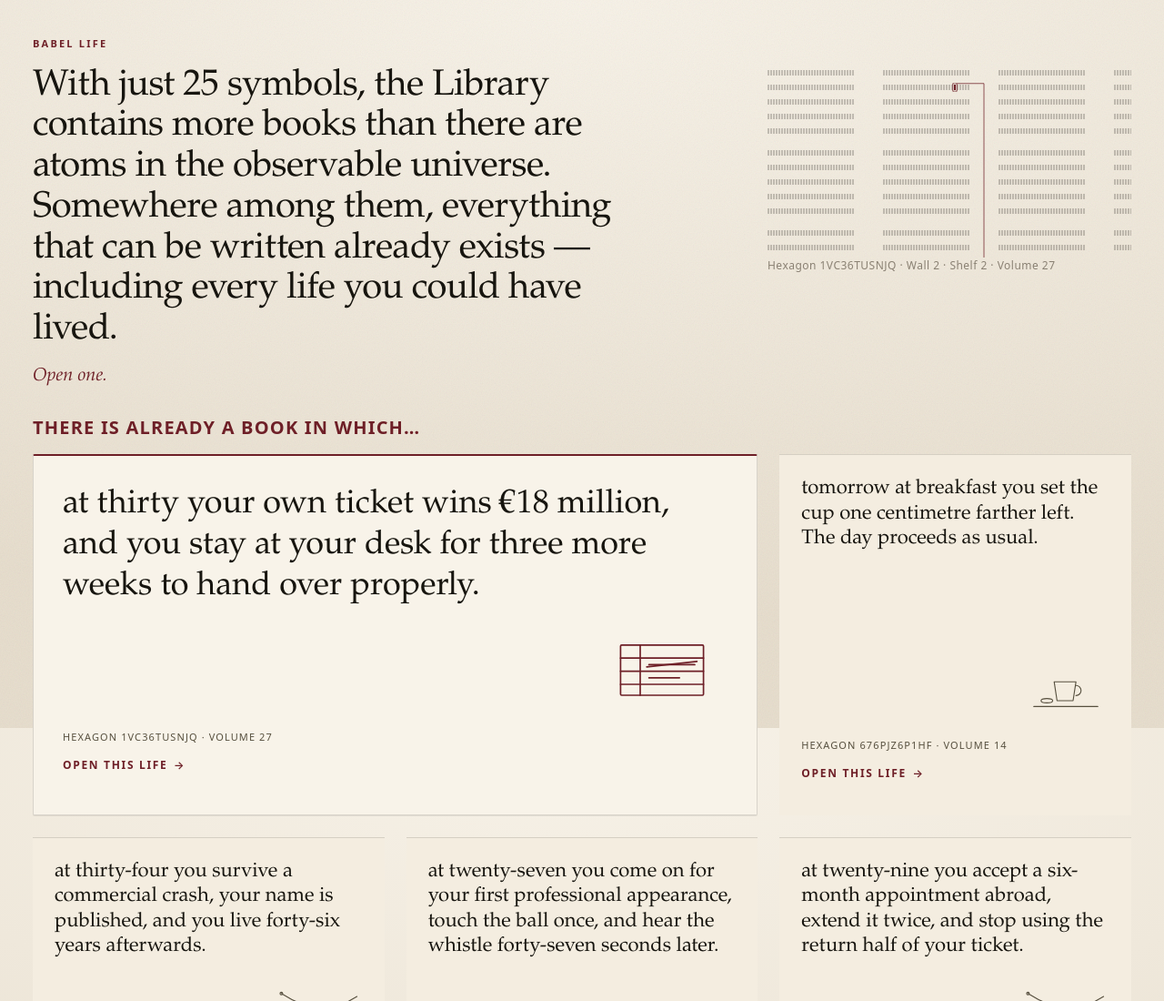
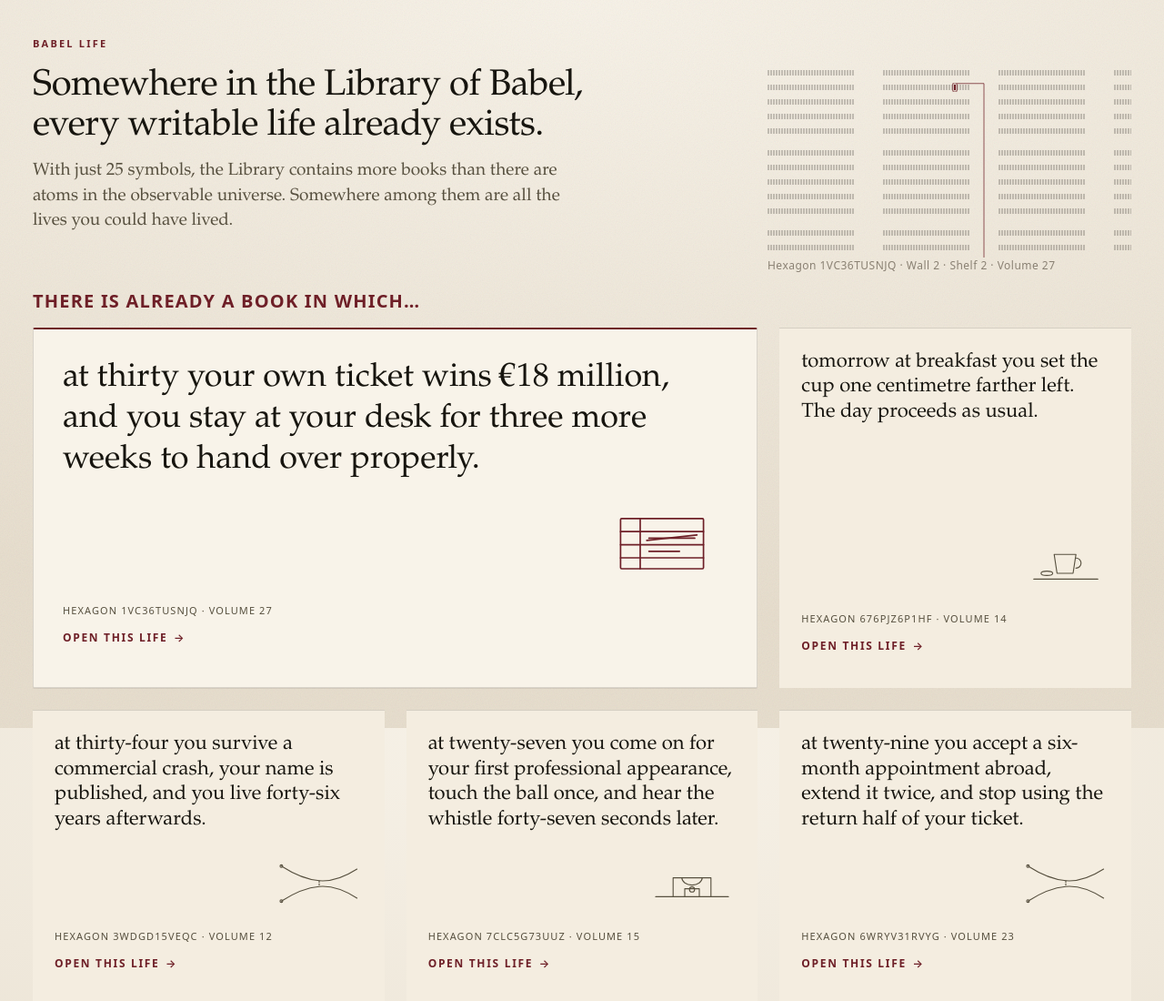
Before and after one commit to rolandojf-gif/babel-life, a website built with Vite: page index.html in a window 1280 px wide. Shown: the top 1100 px of the page at 91% size. Built offline with nearby package versions, Linux system fonts and the light colour scheme.

Commit message:
refine Babel Life hero hierarchy

```diff
--- a/index.html
+++ b/index.html
@@ -18,7 +18,7 @@
           <div class="masthead">
             <p class="eyebrow">BABEL LIFE</p>
             <h1 class="masthead__heading">
-              With just 25 symbols, the Library contains more books than there are atoms in the observable universe. Somewhere among them, everything that can be written already exists — including every life you could have lived.
+              Somewhere in the Library of Babel, every writable life already exists.
             </h1>
           </div>
           <p class="static-premise">
--- a/src/content/copy.ts
+++ b/src/content/copy.ts
@@ -1,7 +1,8 @@
 /** Every visitor-facing string outside the catalog. */
 export const copy = {
   eyebrow: 'BABEL LIFE',
-  heading: 'With just 25 symbols, the Library contains more books than there are atoms in the observable universe. Somewhere among them, everything that can be written already exists — including every life you could have lived.',
+  heading: 'Somewhere in the Library of Babel, every writable life already exists.',
+  dek: 'With just 25 symbols, the Library contains more books than there are atoms in the observable universe. Somewhere among them are all the lives you could have lived.',
   lede: 'Open one.',
   cardEyebrow: 'THERE IS ALREADY A BOOK IN WHICH…',
   openThisLife: 'OPEN THIS LIFE',
--- a/src/styles.css
+++ b/src/styles.css
@@ -90,7 +90,7 @@ body {
   display: flex;
   max-width: 44rem;
   flex-direction: column;
-  margin-bottom: 0;
+  margin-bottom: 1rem;
   padding-bottom: 0;
   min-width: 0;
 }
@@ -119,11 +119,20 @@ body {
   outline-offset: 8px;
 }
 
+.masthead__dek {
+  margin: 0.75rem 0 0;
+  max-width: 62ch;
+  color: var(--ink-soft);
+  font-family: var(--serif);
+  font-size: 1.0625rem;
+  line-height: 1.45;
+}
+
 .masthead__lede {
-  margin: 0.75rem 0 0;
-  color: var(--oxblood);
+  margin: 0 0 0.5rem;
+  color: var(--ink-soft);
   font-family: var(--serif);
-  font-size: 1.25rem;
+  font-size: 1.0625rem;
   font-style: italic;
 }
 
@@ -136,7 +145,7 @@ body {
   min-width: 0;
   max-width: 100%;
   margin-top: 1.5rem;
-  margin-bottom: 1.5rem;
+  margin-bottom: 0;
   overflow-x: clip;
   pointer-events: none;
 }
@@ -204,7 +213,11 @@ body {
     column-gap: 3rem;
     align-items: start;
     max-width: none;
-    margin-bottom: 1.75rem;
+    margin-bottom: 1rem;
+  }
+
+  .masthead__dek {
+    font-size: 1.1875rem;
   }
 
   .masthead__copy {
--- a/src/views/WallOfLives.ts
+++ b/src/views/WallOfLives.ts
@@ -26,7 +26,7 @@ export function createWallOfLives(state: AppState, actions: WallActions): ViewHa
   copyBlock.append(
     element('p', 'eyebrow', copy.eyebrow),
     heading,
-    element('p', 'masthead__lede', copy.lede),
+    element('p', 'masthead__dek', copy.dek),
   );
 
   const opening = wallBooks('first', state.wallSeed);
```
